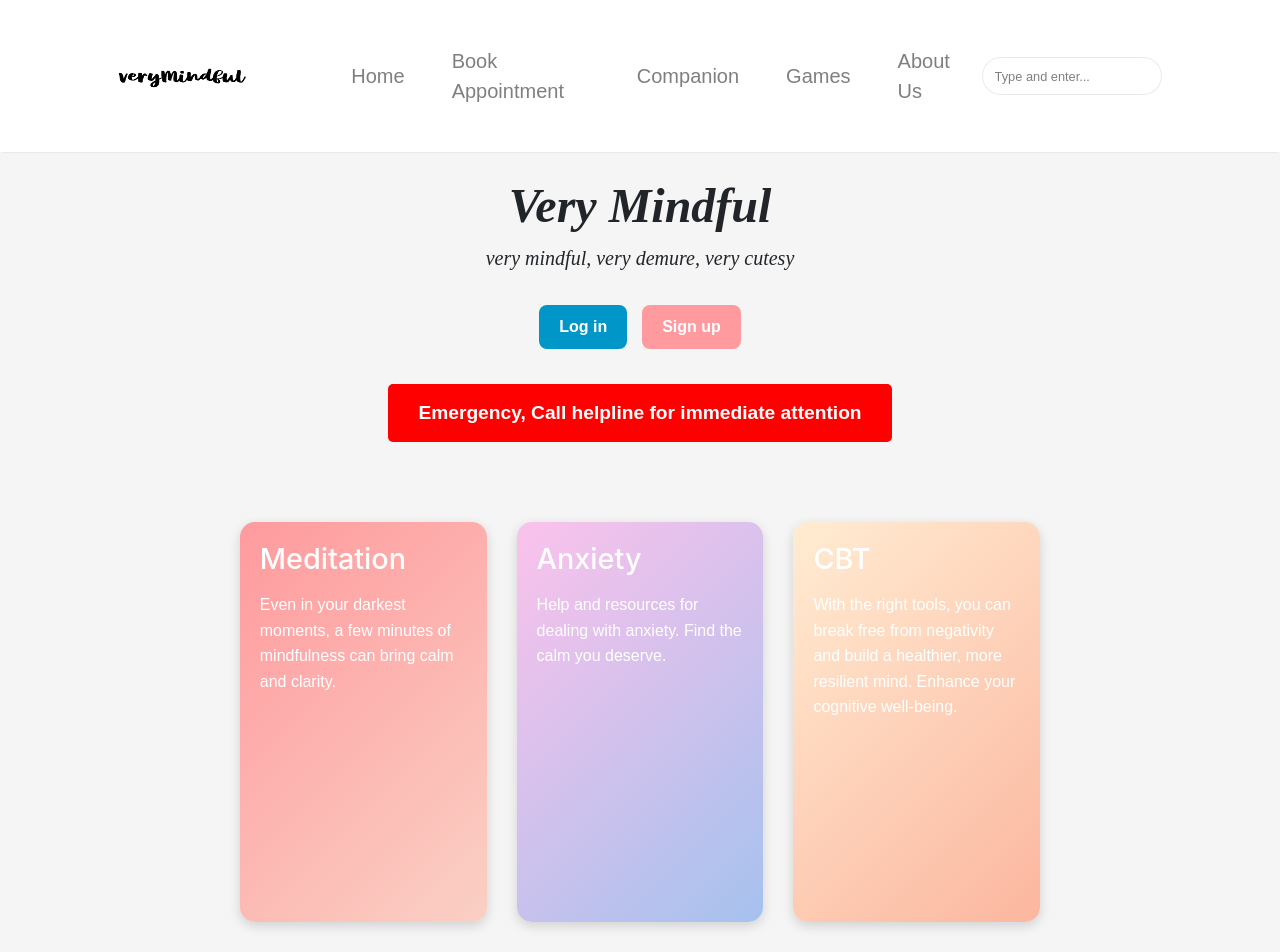
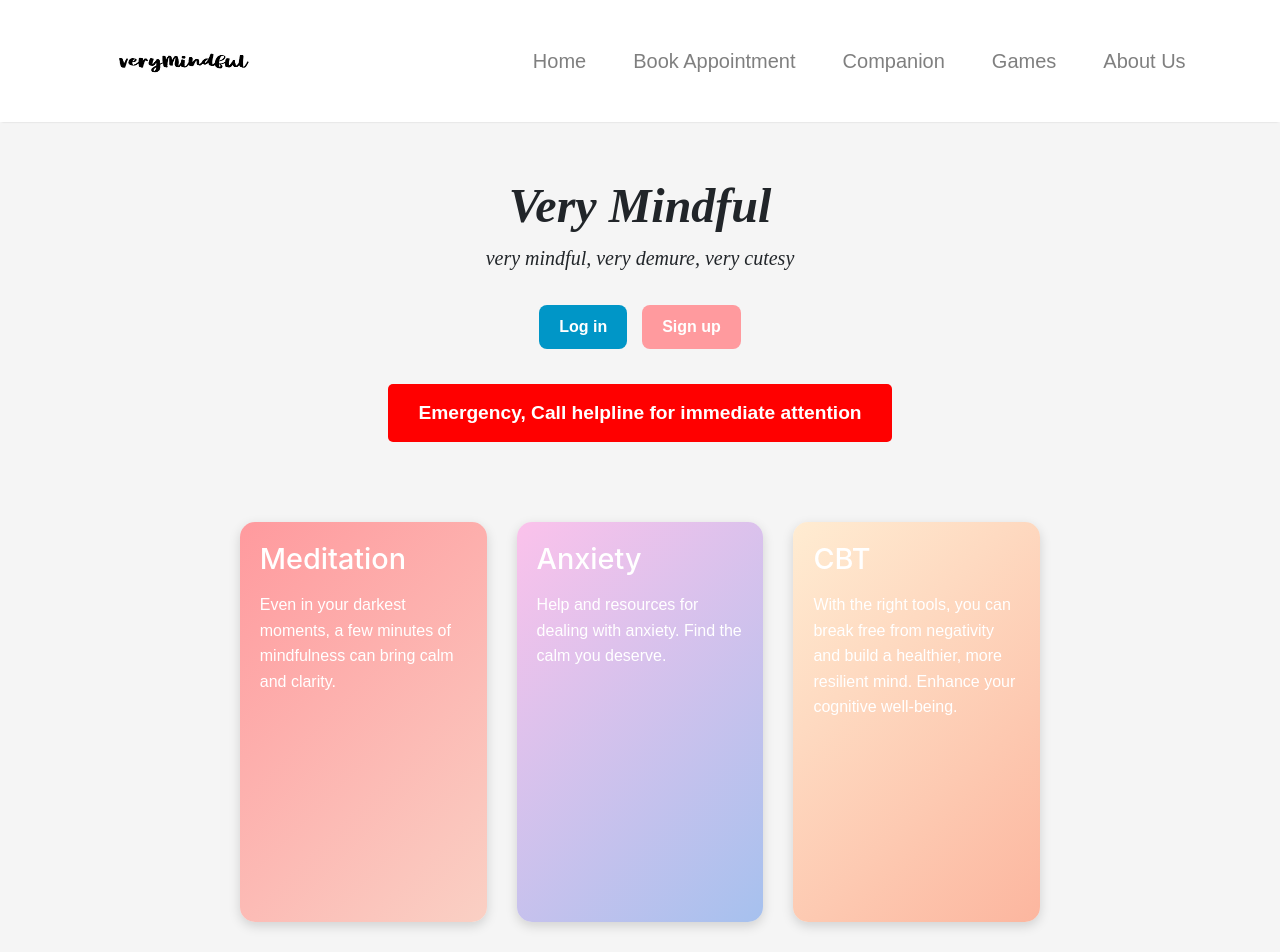
Before and after one commit to Nandan-Aditey/Pravega-Hackathon, a Jekyll site: the page built from index.html, in a window 1280 px wide and 1400 px high. Shown: the top 952 px of the window. Built offline with Jekyll 4.4.1, drawn with Linux system fonts in a browser that asks for light colours; nearby versions of some CDN libraries; the list of posts is cut into pages by our own code.

Commit message:
remove search

```diff
--- a/_layouts/default.html
+++ b/_layouts/default.html
@@ -175,7 +175,6 @@ ga('send', 'pageview');
                 </li>
             -->
 
-                {% include search-lunr.html %}
 
             </ul>
 
```
